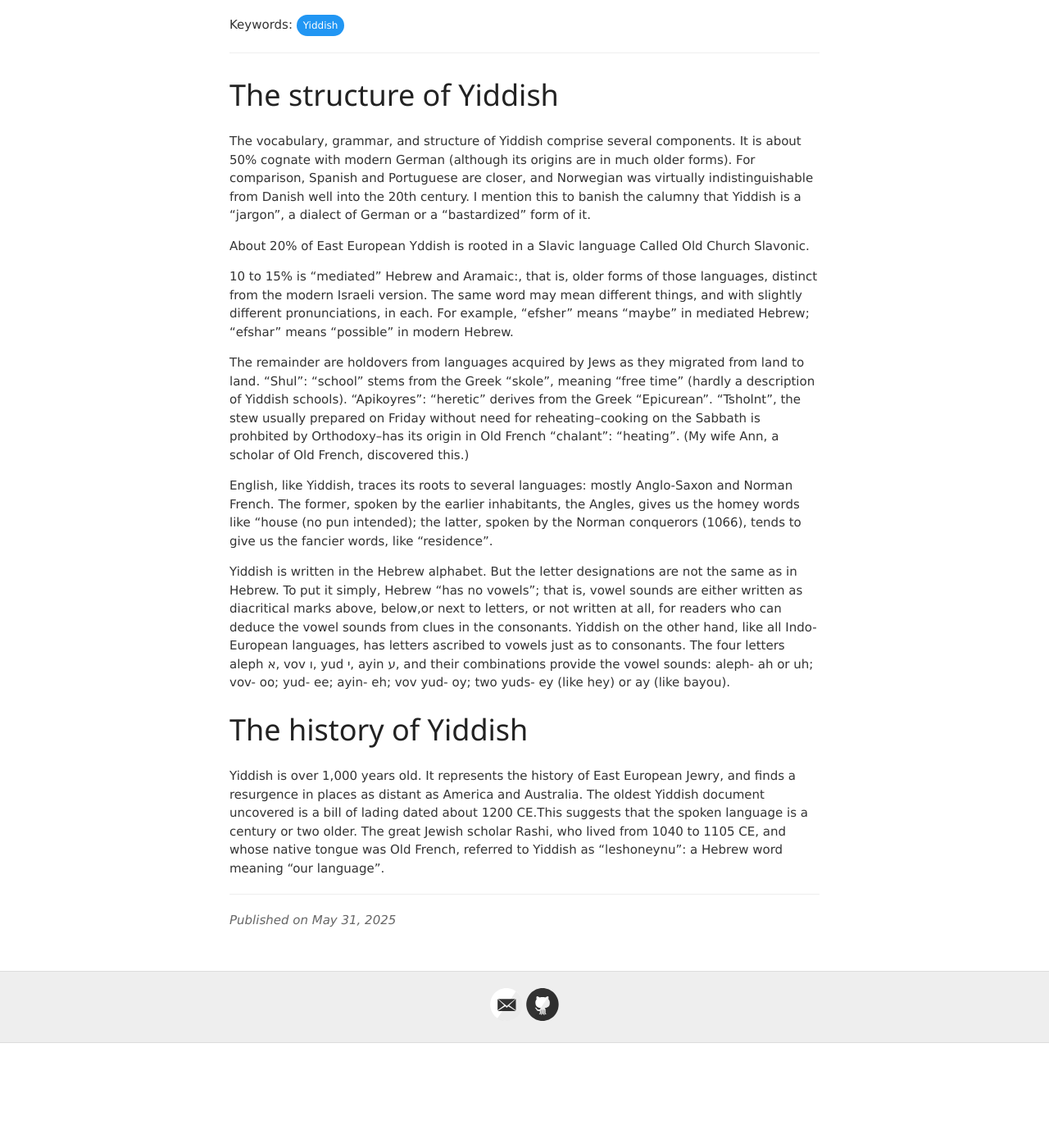
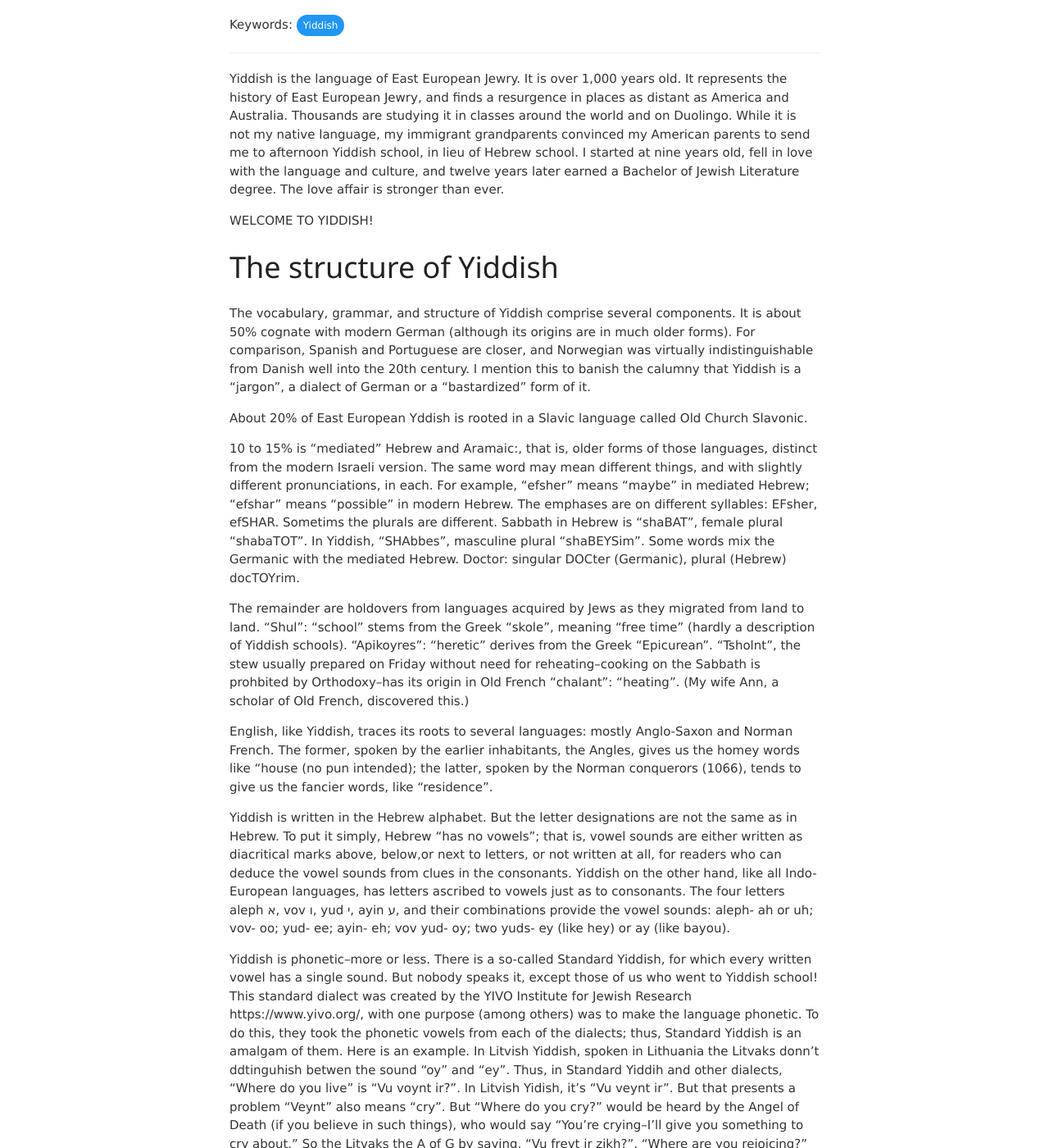
Before and after one commit to jvmallow/jvmallow.github.io, a Jekyll site: the page built from _posts/2025-05-31-Yiddish.md, in a window 1280 px wide and 1400 px high, scrolled down 332 px. Shown: the whole window at 82% size. Built offline with Jekyll 4.4.1, drawn with Linux system fonts in a browser that asks for light colours; a script that is not in the unit is left out; before the commit the page ends 1604 px from its top, so only the background shows below that; some of the changed text lies outside the part shown.

Commit message:
Update 2025-05-31-Yiddish.md

```diff
--- a/_posts/2025-05-31-Yiddish.md
+++ b/_posts/2025-05-31-Yiddish.md
@@ -6,13 +6,16 @@ category: Yiddish
 tags: [Yiddish]
 ---
 
+Yiddish is the language of East European Jewry. It is over 1,000 years old. It represents the history of East European Jewry, and finds a resurgence in places as distant as America and Australia. Thousands are studying it in classes around the world and on Duolingo. While it is not my native language, my immigrant grandparents convinced my American parents to send me to afternoon Yiddish school, in lieu of Hebrew school. I started at nine years old, fell in love with the language and culture, and twelve years later earned a Bachelor of Jewish Literature degree. The love affair is stronger than ever.
+
+WELCOME TO YIDDISH!
 
 # The structure of Yiddish
 The vocabulary, grammar, and structure of Yiddish comprise several components. It is about 50% cognate with modern German (although its origins are in much older forms). For comparison, Spanish and Portuguese are closer, and Norwegian was virtually indistinguishable from Danish well into the 20th century. I mention this to banish the calumny that Yiddish is a "jargon", a dialect of German or a "bastardized" form of it.
 
-About 20% of East European Yddish is rooted in a Slavic language Called Old Church Slavonic.
+About 20% of East European Yddish is rooted in a Slavic language called Old Church Slavonic.
 
-10 to 15% is "mediated" Hebrew and Aramaic:, that is, older forms of those languages, distinct from the modern Israeli version. The same word may mean different things, and with slightly different pronunciations, in each. For example, "efsher" means "maybe" in mediated Hebrew; "efshar" means "possible" in modern Hebrew.
+10 to 15% is "mediated" Hebrew and Aramaic:, that is, older forms of those languages, distinct from the modern Israeli version. The same word may mean different things, and with slightly different pronunciations, in each. For example, "efsher" means "maybe" in mediated Hebrew; "efshar" means "possible" in modern Hebrew. The emphases are on different syllables: EFsher, efSHAR. Sometims the plurals are different. Sabbath in Hebrew is "shaBAT", female plural "shabaTOT". In Yiddish, "SHAbbes", masculine plural "shaBEYSim". Some words mix the Germanic with the mediated Hebrew. Doctor: singular DOCter (Germanic), plural (Hebrew) docTOYrim.
 
 The remainder are holdovers from languages acquired by Jews as they migrated from land to land.  "Shul": "school" stems from the Greek "skole", meaning "free time" (hardly a description of Yiddish schools). "Apikoyres": "heretic" derives from the Greek "Epicurean". "Tsholnt", the stew usually prepared on Friday without need for reheating--cooking on the Sabbath is prohbited by Orthodoxy--has its origin in Old French "chalant": "heating". (My wife Ann, a scholar of Old French, discovered this.)
 
@@ -20,5 +23,7 @@ English, like Yiddish, traces its roots to several languages: mostly Anglo-Saxon
 
 Yiddish is written in the Hebrew alphabet. But the letter designations are not the same as in Hebrew. To put it simply, Hebrew  "has no vowels"; that is, vowel sounds are either written as diacritical marks above, below,or next to letters, or not written at all, for readers who can deduce the vowel sounds from clues in the consonants.  Yiddish on the other hand, like all Indo-European languages, has letters ascribed to vowels just as to consonants. The four letters aleph א, vov ו, yud י, ayin ע, and their combinations provide the vowel sounds: aleph- ah or uh; vov- oo; yud- ee; ayin- eh; vov yud- oy; two yuds- ey (like hey) or ay (like bayou).
 
+Yiddish is phonetic--more or less. There is a so-called Standard Yiddish, for which every written vowel has a single sound. But nobody speaks it, except those of us who went to Yiddish school! This standard dialect was created by the YIVO Institute for Jewish Research https://www.yivo.org/, with one purpose (among others) was to make the language phonetic. To do this, they took the phonetic vowels from each of the dialects; thus, Standard Yiddish is an amalgam of them.  Here is an example. In Litvish Yiddish, spoken in Lithuania the Litvaks donn't ddtinguhish betwen the sound "oy" and "ey". Thus, in Standard Yiddih and other dialects, "Where do you live" is "Vu voynt ir?".  In Litvish Yidish, it's "Vu veynt ir". But that presents a problem "Veynt" also means "cry". But "Where do you cry?" would be heard by the Angel of Death (if you believe in such things), who would say "You're crying--I'll give you something to cry about." So the Litvaks the A of G by saying, "Vu freyt ir zikh?", "Where are you rejoicing?"  A word about spelling (in Standard Yiddish). "Kh" is the gutteral sound, pronounced as in "Bach". But it is not written "ch": that's for the sound like  "charm". Except sometimes it is. The Shabbes bread shoud be written "khale", but that's pretentious, given its ubiquitous spelling , "challeh". So that's how we "faynshmeckers" ("fancy sniffers"; less pejoratively, "cognocenti") spell it.
+
 # The history of Yiddish
 Yiddish is over 1,000 years old. It represents the history of East European Jewry, and finds a resurgence in places as distant as America and Australia. The oldest Yiddish document uncovered is a bill of lading dated about 1200 CE.This suggests that the spoken language is a century or two older. The great Jewish scholar Rashi, who lived from 1040 to 1105 CE, and whose native tongue was Old French, referred to Yiddish as "leshoneynu": a Hebrew word meaning "our language".
```
